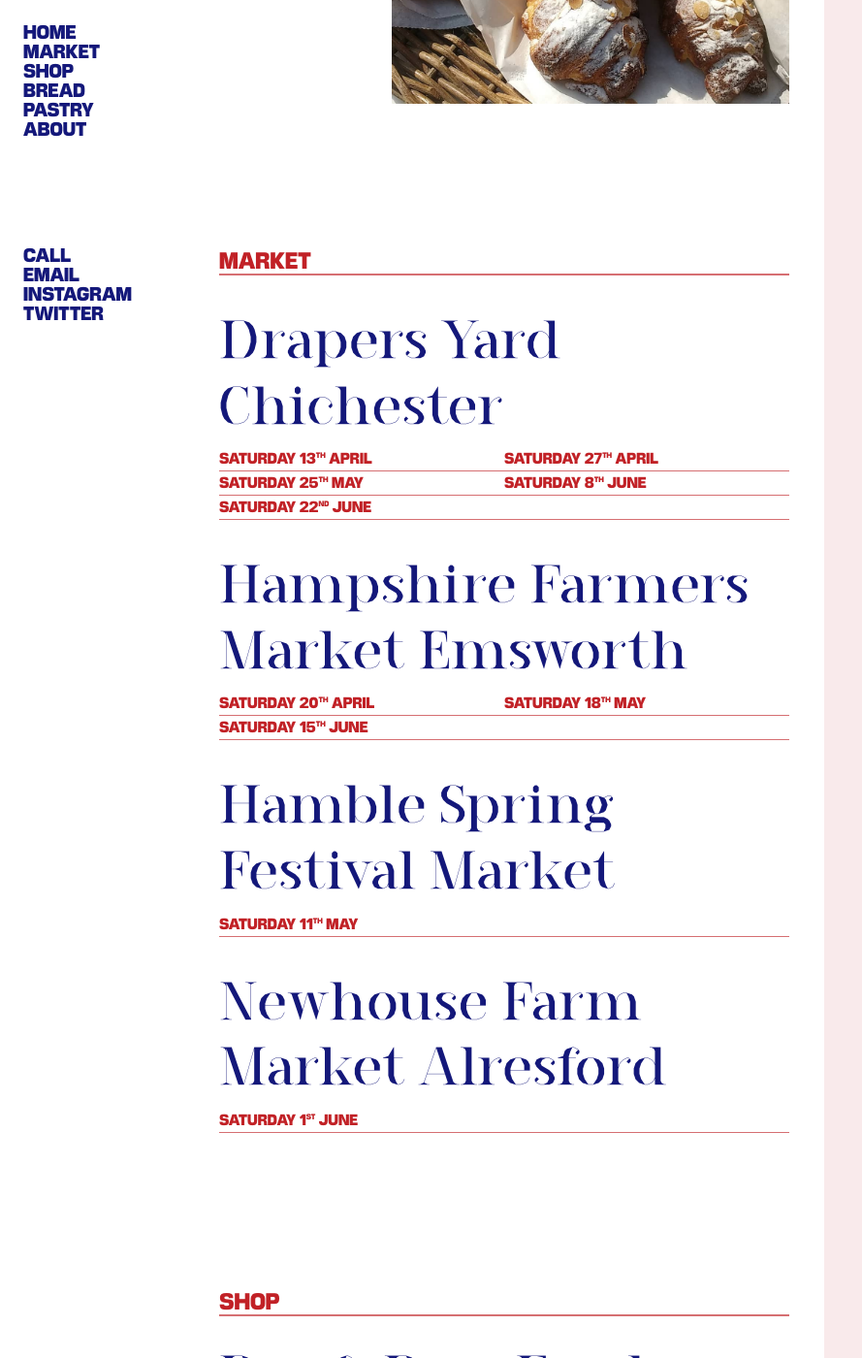
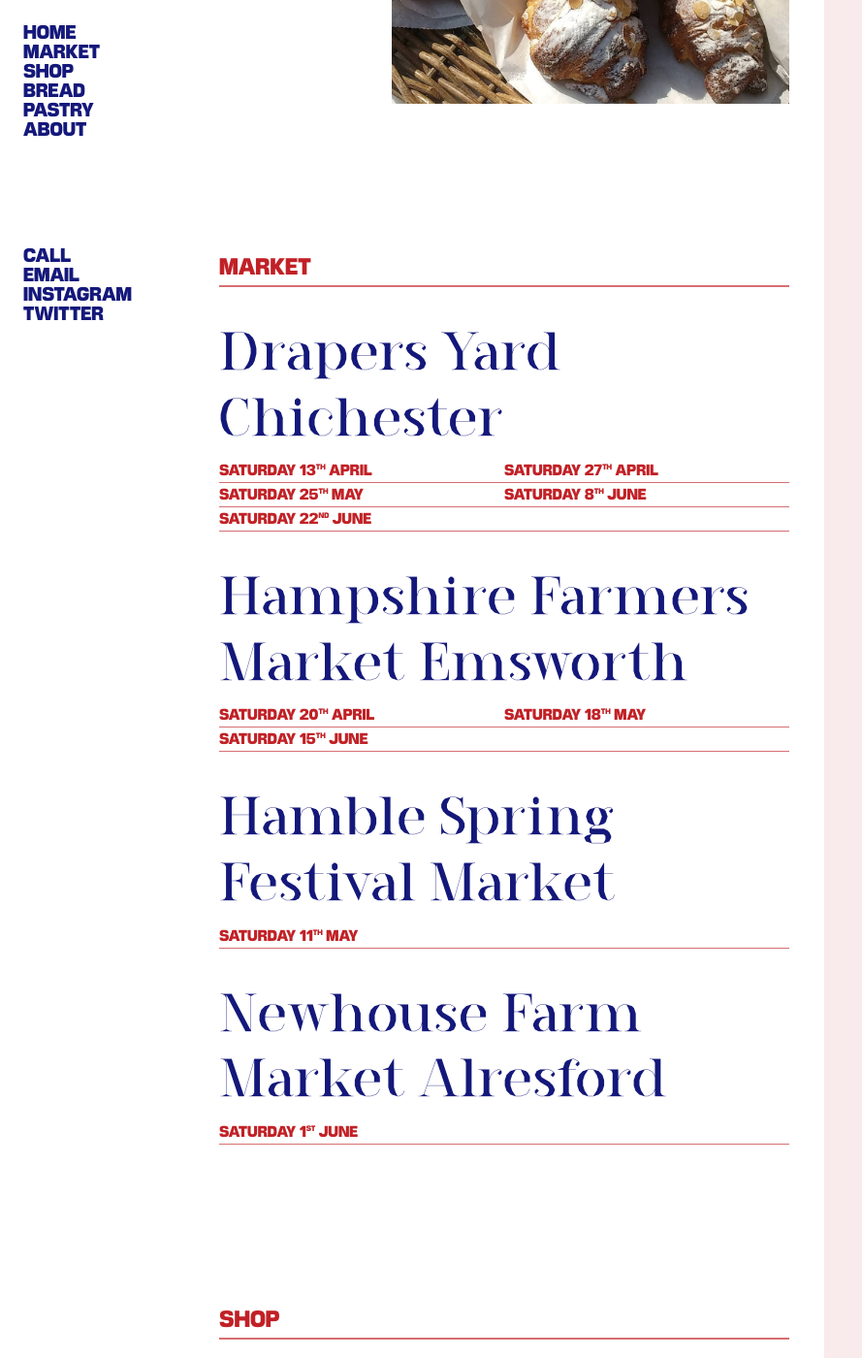
Before and after one commit to derekoakley/hampshirerealbread, a Jekyll site: the page built from index.md, in a window 1280 px wide and 1400 px high, scrolled down 560 px. Shown: the whole window at 97% size, without its empty margins (0-889 px from the left). Built offline with Jekyll 4.4.1, drawn with Linux system fonts in a browser that asks for light colours.

Commit message:
clean up

```diff
--- a/_sass/style-all.scss
+++ b/_sass/style-all.scss
@@ -42,13 +42,17 @@ a {
 html {
 	background: #f9eaeb;
 	color: #c12126;
+	font-family: "Marche Super", sans-serif;
+	line-height: 1.5;
 	margin: 0;
 	scroll-behavior: smooth;
+	text-transform: uppercase;
 }
 
 body {
 	background: white;
 	margin: 0;
+	padding-bottom: 110px;
 	& > aside {
 		background: white;
 		display: flex;
@@ -62,10 +66,9 @@ body {
 			display: flex;
 			flex-direction: column;
 			& a {
-				font-family: "Marche Super", sans-serif;
+				line-height: 1;
 				font-size: 20px;
 				font-weight: normal;
-				text-transform: uppercase;
 				&[href="#"],
 				&[href*="tel"],
 				&[href*="mailto"] {
@@ -88,10 +91,9 @@ body {
 		position: fixed;
 		width: 100%;
 		& a {
-			font-family: "Marche Super", sans-serif;
+			line-height: 1;
 			font-size: 20px;
 			font-weight: normal;
-			text-transform: uppercase;
 		}
 	}
 }
@@ -119,6 +121,7 @@ main {
 			margin: 0;
 			padding-bottom: 53vw;
 			position: relative;
+			text-transform: capitalize;
 			img {
 				bottom: 0;
 				display: block;
@@ -136,11 +139,9 @@ article {
 	margin-top: 151px;
 	& > h2 {
 		border-bottom: 2px solid #d66f72;
-		font-family: "Marche Super", sans-serif;
 		font-size: 24px;
 		font-weight: normal;
 		margin: 32px 0 12px;
-		text-transform: uppercase;
 		&:not(:first-of-type) {
 			margin-top: 78px;
 		}
@@ -155,18 +156,16 @@ article {
 			line-height: 1.3;
 			margin: 0;
 			padding: 12px 0 6px;
+			text-transform: capitalize;
 		}
 	}
 	#market + & {
 		& section {
 			& ul {
-				font-family: "Marche Super", sans-serif;
 				font-size: 16px;
-				line-height: 1.5;
 				list-style: none;
 				margin: 0;
 				padding: 0;
-				text-transform: uppercase;
 				white-space: nowrap;
 				display: flex;
 				flex-wrap: wrap;
@@ -190,14 +189,21 @@ article {
 			padding-bottom: 24px;
 		}
 		& p {
-			font-family: "Marche Super", sans-serif;
 			font-size: 16px;
-			line-height: 1.5;
 			margin: 0;
-			text-transform: uppercase;
 			&:last-child {
 				border-bottom: 1px solid #d66f72;
 			}
 		}
 	}
+	#about + & {
+		overflow: hidden;
+		p {
+			line-height: 1;
+		}
+		img {
+			float: left;
+			padding-right: 12px;
+		}
+	}
 }
--- a/_sass/style-ns.scss
+++ b/_sass/style-ns.scss
@@ -2,6 +2,7 @@
 	body {
 		display: flex;
 		max-width: 24px + 162px + 64px + 600px;
+		padding-bottom: 0;
 		& > aside {
 			height: 350px - 16px;
 			padding: 24px 24px 0;
```
